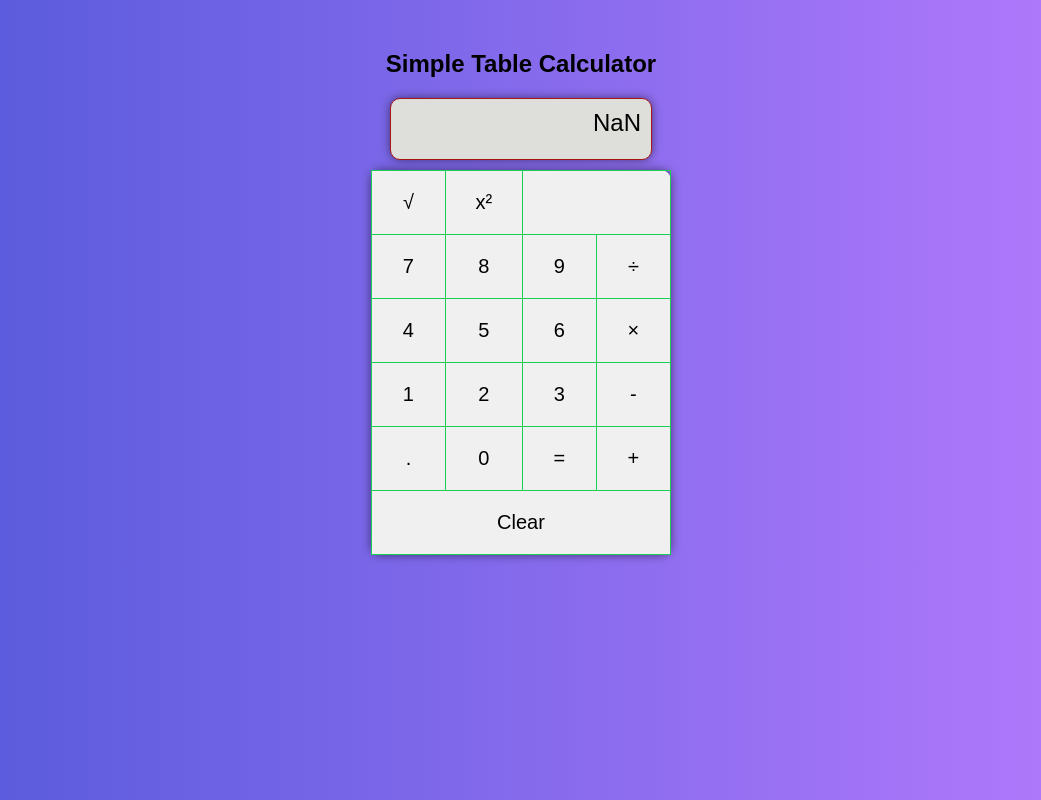
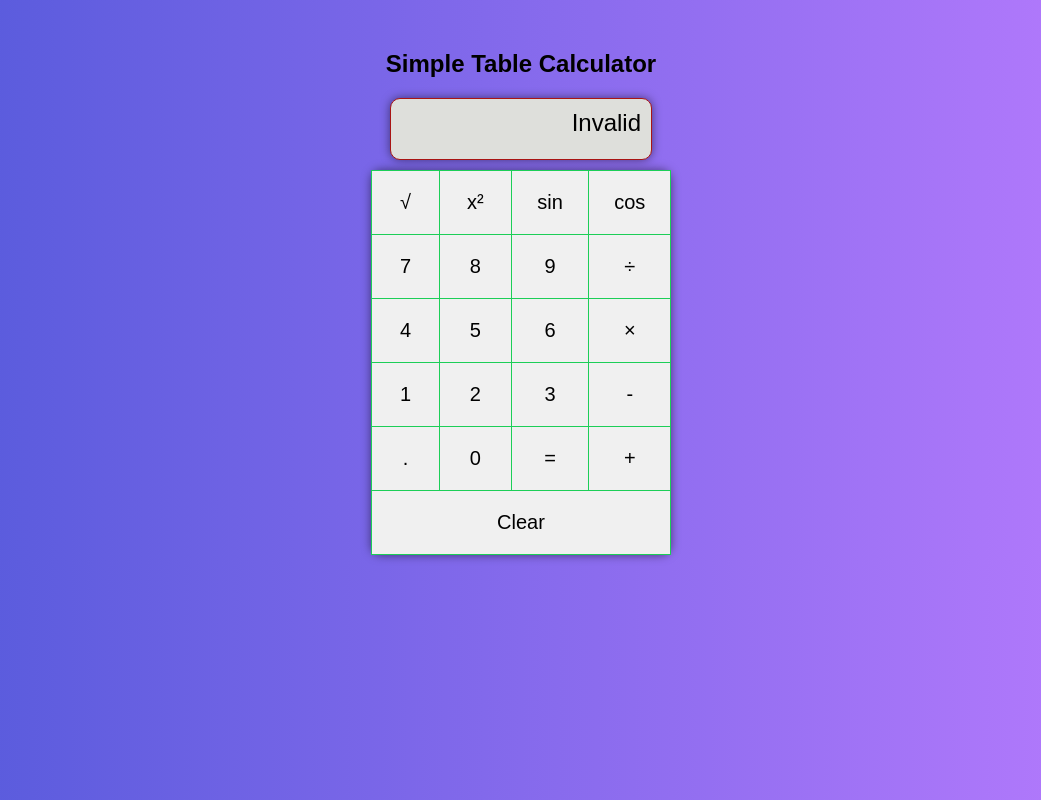
Before and after one commit to Dinesh135-coder/Calculator, a plain HTML site: page index.html in a window 1280 px wide. Both pictures are taken after a click on the element "x²". Shown: the whole page, without its empty margins (119-1160 px from the left). Drawn offline with Linux system fonts and the light colour scheme.

Commit message:
i had  modified js

```diff
--- a/index.html
+++ b/index.html
@@ -17,6 +17,8 @@
     <tr>
       <td onclick="root()">√</td>
       <td onclick="square()">x²</td>
+      <td onceclick="sin()">sin</td>
+      <td onclick="cos()">cos</td>
 
     </tr>
     <td onclick="press('7')">7</td>
--- a/script.js
+++ b/script.js
@@ -41,8 +41,8 @@ function calculate() {
 function root() {
 
   try {
-    console.log("input=" + input);
-    console.log("previousInput=" + previousResult);
+     console.log("input=" + input);
+     console.log("previousInput=" + previousResult);
     if (input === DEFAULT_INPUT && previousResult != DEFAULT_INPUT) {
       input = previousResult;
     }
@@ -62,18 +62,32 @@ function root() {
   }
 }
 
+
 function square() {
   try {
-    let value = eval(input); // Use input instead of currentInput
-    let result = value * value;
-    document.getElementById("display").innerText = result;
+    console.log("input=" + input);
+    console.log("previousInput=" + previousResult);
+
+    if (input === DEFAULT_INPUT && previousResult !== DEFAULT_INPUT) {
+      input = previousResult;
+    }
+
+    let value = eval(input);
+    console.log("value=" + value);
+
+    if (value === undefined || isNaN(value)) {
+      document.getElementById("display").innerText = "Invalid";
+    } else {
+      let result = value * value;
+      console.log("result=" + result);
+      document.getElementById("display").innerText = result;
+    }
   } catch {
     document.getElementById("display").innerText = "Error";
   } finally {
     resetInput(); // Reset input after calculating
   }
 }
-
 
 // to clear the display
 function clearDisplay() {
```
